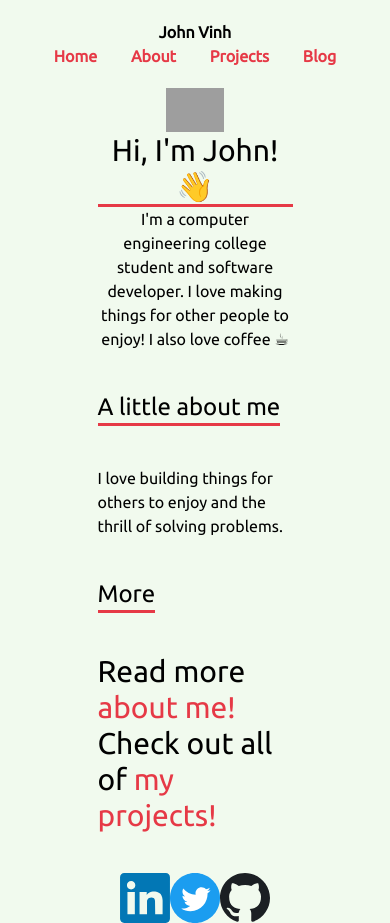
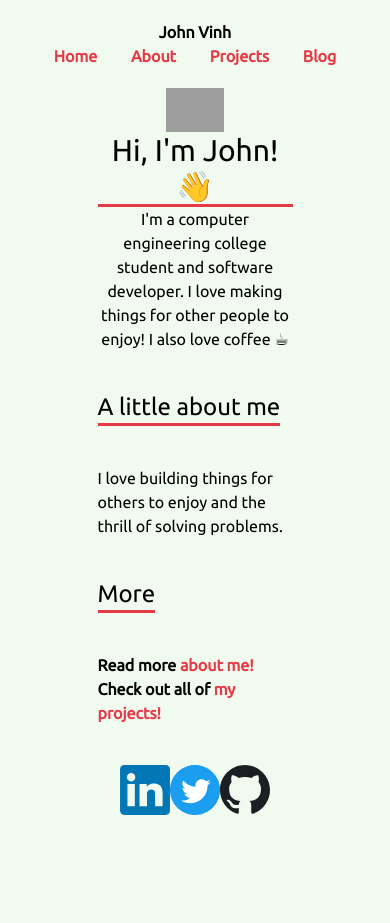
Before and after one commit to johnvinh/john-vinh-website, a SvelteKit app: page / in a window 390 px wide. After the commit the page ends 844 px from the top, so only its background shows below. Built offline with nearby package versions, Linux system fonts and the light colour scheme; grey boxes are pictures that could not be loaded.

Commit message:
Reduce "More" section text size on mobile

```diff
--- a/src/routes/+page.svelte
+++ b/src/routes/+page.svelte
@@ -12,6 +12,6 @@
 <p>I love building things for others to enjoy and the thrill of solving problems.</p>
 <Subtitle>More</Subtitle>
 <ul>
-    <li class="text-3xl">Read more <a href="/about">about me!</a></li>
-    <li class="text-3xl">Check out all of <a href="/projects">my projects!</a></li>
+    <li class="font-bold md:text-3xl">Read more <a href="/about">about me!</a></li>
+    <li class="font-bold md:text-3xl">Check out all of <a href="/projects">my projects!</a></li>
 </ul>
```
